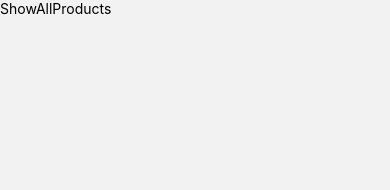
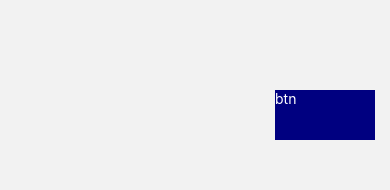
Before and after one commit to muhammadfuzailahmed/Inventory-Management-System, a React Native app: screen /inventory in a window 390 px wide. Shown: the top 190 px of the page. Built offline with nearby package versions, Linux system fonts and the light colour scheme.

Commit message:
Add AddProduct button

```diff
--- a/Components/Screens/Products/ShowAllProducts/ShowAllProducts.jsx
+++ b/Components/Screens/Products/ShowAllProducts/ShowAllProducts.jsx
@@ -1,14 +1,33 @@
-import { StyleSheet, Text, View } from 'react-native'
+import { Alert, StyleSheet, Text, View } from 'react-native'
 import React from 'react'
 
-const ShowAllProducts = () => {
+const ShowAllProducts = ({navigation}) => {
+
+  const handleAddProductBtn = () => {
+    navigation.navigate("AddProduct");
+  }
+
   return (
     <View>
-      <Text>ShowAllProducts</Text>
+      <View style={styles.addProductBtnContainer}>
+      <Text onPress={handleAddProductBtn} style={styles.addProductBtn}>btn</Text>
+      </View>
     </View>
   )
 }
 
 export default ShowAllProducts
 
-const styles = StyleSheet.create({})
+const styles = StyleSheet.create({
+  addProductBtnContainer: {
+    backgroundColor: "navy",
+    position: "absolute",
+    top: 90,
+    right: 15,
+    width: 100,
+    height: 50
+  },
+  addProductBtn: {
+    color: "#fff"
+  }
+})
```
